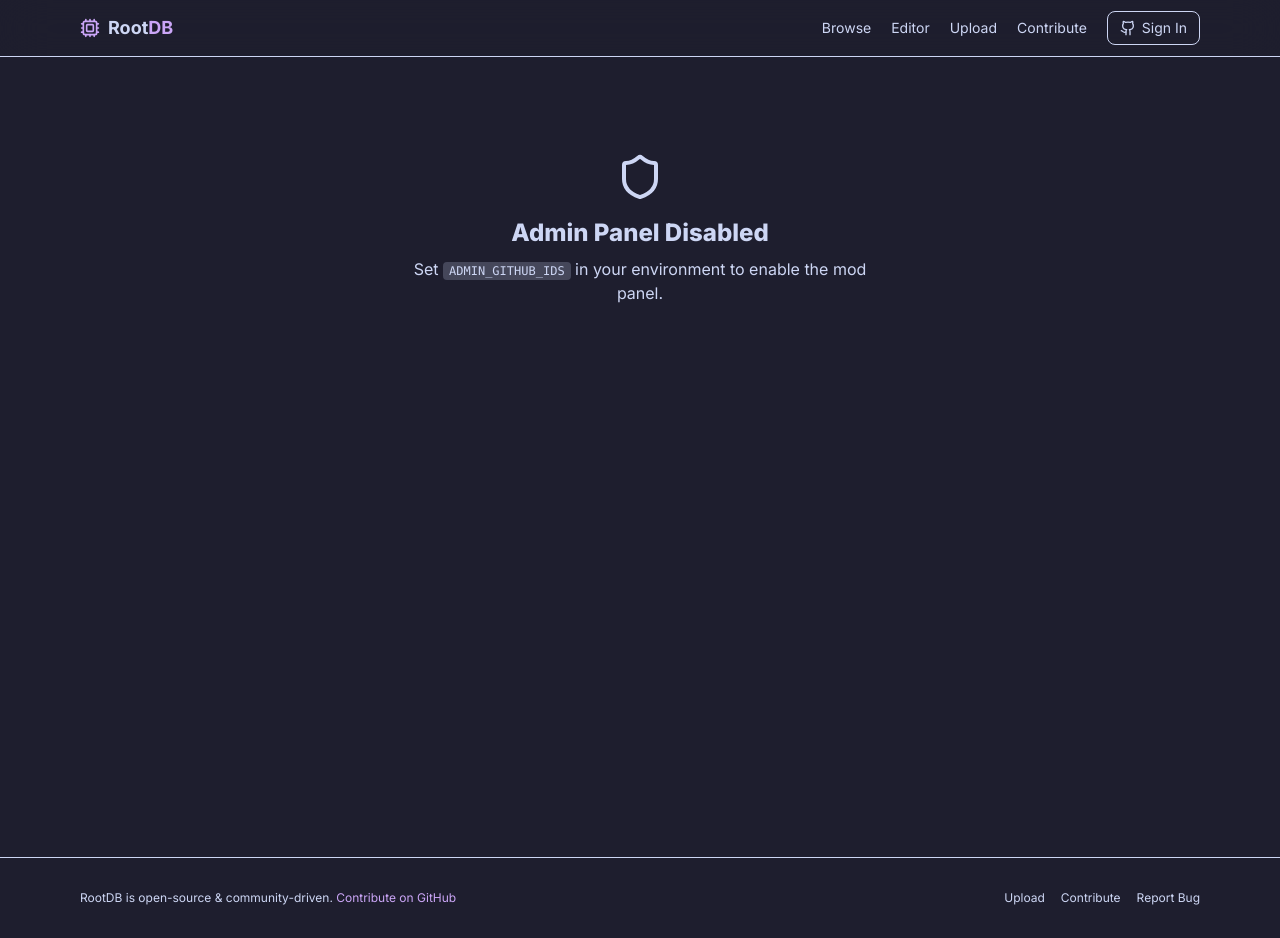
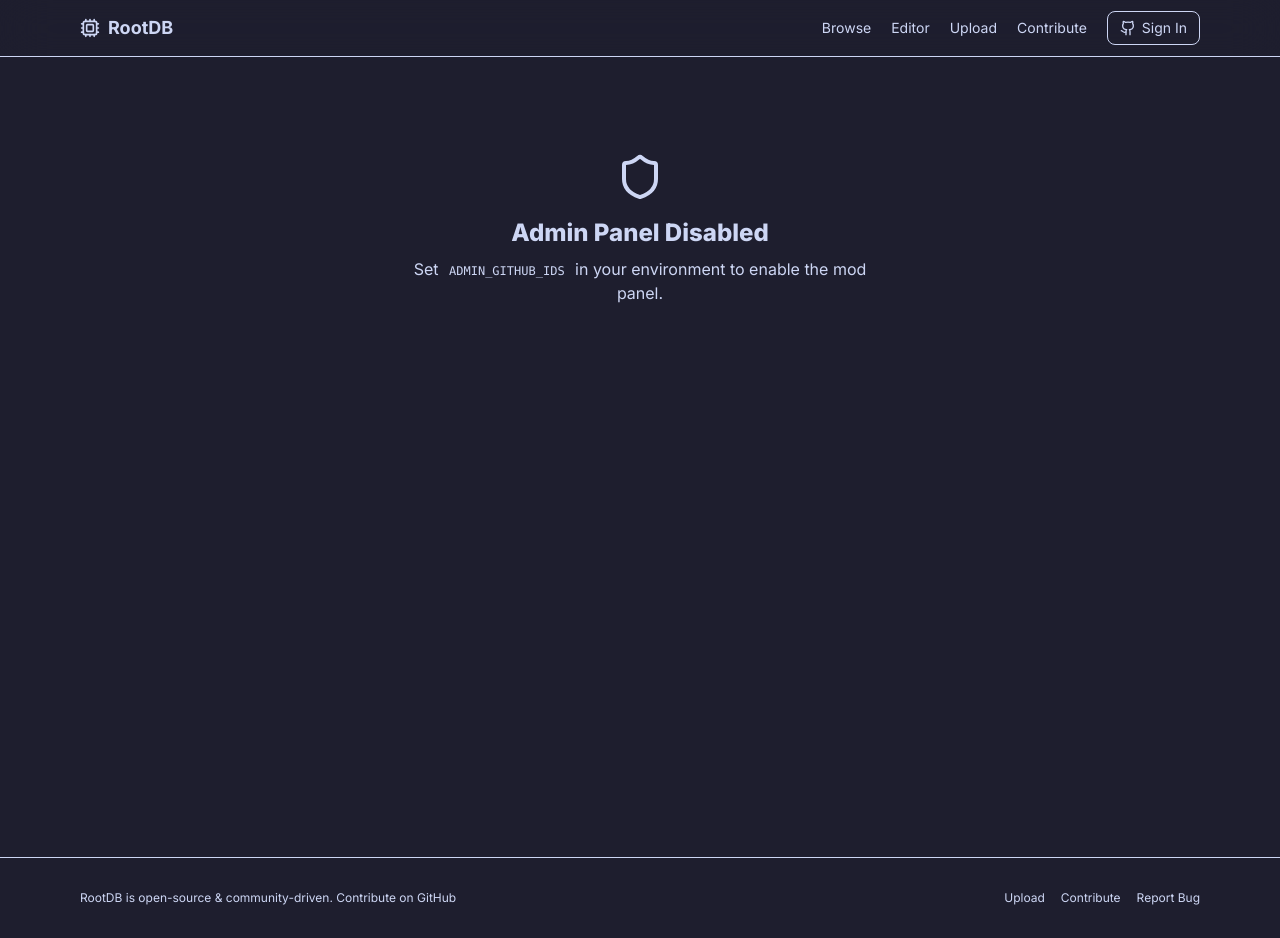
Before and after one commit to rootdb-xyz/rootdb, a Next.js app: page /admin in a window 1280 px wide. Built offline with nearby package versions, Linux system fonts and the light colour scheme; no server answers.

Commit message:
Fix font and stuff

```diff
--- a/app/globals.css
+++ b/app/globals.css
@@ -1,57 +1,136 @@
 @import "tailwindcss";
 
+/* 1. Register Catppuccin colors into Tailwind v4's theme */
 @theme {
-  /* --- Catppuccin Mocha Palette --- */
-  --color-ctp-rosewater: #f5e0dc;
-  --color-ctp-flamingo: #f2cdcd;
-  --color-ctp-pink: #f5c2e7;
-  --color-ctp-mauve: #cba6f7;
-  --color-ctp-red: #f38ba8;
-  --color-ctp-maroon: #eba0ac;
-  --color-ctp-peach: #fab387;
-  --color-ctp-yellow: #f9e2af;
-  --color-ctp-green: #a6e3a1;
-  --color-ctp-teal: #94e2d5;
-  --color-ctp-sky: #89dceb;
-  --color-ctp-sapphire: #74c7ec;
-  --color-ctp-blue: #89b4fa;
-  --color-ctp-lavender: #b4befe;
-  --color-ctp-text: #cdd6f4;
-  --color-ctp-subtext1: #bac2de;
-  --color-ctp-subtext0: #a6adc8;
-  --color-ctp-overlay2: #9399b2;
-  --color-ctp-overlay1: #7f849c;
-  --color-ctp-overlay0: #6c7086;
-  --color-ctp-surface2: #585b70;
-  --color-ctp-surface1: #45475a;
-  --color-ctp-surface0: #313244;
-  --color-ctp-base: #1e1e2e;
-  --color-ctp-mantle: #181825;
-  --color-ctp-crust: #11111b;
+  --color-ctp-rosewater: var(--ctp-rosewater);
+  --color-ctp-flamingo: var(--ctp-flamingo);
+  --color-ctp-pink: var(--ctp-pink);
+  --color-ctp-mauve: var(--ctp-mauve);
+  --color-ctp-red: var(--ctp-red);
+  --color-ctp-maroon: var(--ctp-maroon);
+  --color-ctp-peach: var(--ctp-peach);
+  --color-ctp-yellow: var(--ctp-yellow);
+  --color-ctp-green: var(--ctp-green);
+  --color-ctp-teal: var(--ctp-teal);
+  --color-ctp-sky: var(--ctp-sky);
+  --color-ctp-sapphire: var(--ctp-sapphire);
+  --color-ctp-blue: var(--ctp-blue);
+  --color-ctp-lavender: var(--ctp-lavender);
 
-  /* --- Generic Semantic Tokens --- */
-  --color-background: var(--color-ctp-base);
-  --color-foreground: var(--color-ctp-text);
-  --color-card: var(--color-ctp-surface0);
-  --color-border: var(--color-ctp-surface1);
-  --color-primary: var(--color-ctp-mauve);
-  --color-secondary: var(--color-ctp-surface1);
-  --color-muted: var(--color-ctp-subtext0);
+  --color-ctp-text: var(--ctp-text);
+  --color-ctp-subtext1: var(--ctp-subtext1);
+  --color-ctp-subtext0: var(--ctp-subtext0);
+
+  --color-ctp-overlay2: var(--ctp-overlay2);
+  --color-ctp-overlay1: var(--ctp-overlay1);
+  --color-ctp-overlay0: var(--ctp-overlay0);
+
+  --color-ctp-surface2: var(--ctp-surface2);
+  --color-ctp-surface1: var(--ctp-surface1);
+  --color-ctp-surface0: var(--ctp-surface0);
+
+  --color-ctp-base: var(--ctp-base);
+  --color-ctp-mantle: var(--ctp-mantle);
+  --color-ctp-crust: var(--ctp-crust);
 }
 
-/* --- Base Styles --- */
+/* 2. Define the underlying hex codes using CSS variables */
 @layer base {
+  /* Default Light Mode: Catppuccin Latte */
+  :root {
+    --ctp-rosewater: #dc8a78;
+    --ctp-flamingo: #dd7878;
+    --ctp-pink: #ea76cb;
+    --ctp-mauve: #8839ef;
+    --ctp-red: #d20f39;
+    --ctp-maroon: #e64553;
+    --ctp-peach: #fe640b;
+    --ctp-yellow: #df8e1d;
+    --ctp-green: #40a02b;
+    --ctp-teal: #179299;
+    --ctp-sky: #04a5e5;
+    --ctp-sapphire: #209fb5;
+    --ctp-blue: #1e66f5;
+    --ctp-lavender: #7287fd;
+    --ctp-text: #4c4f69;
+    --ctp-subtext1: #5c5f77;
+    --ctp-subtext0: #6c6f85;
+    --ctp-overlay2: #7c7f93;
+    --ctp-overlay1: #8c8fa1;
+    --ctp-overlay0: #9ca0b0;
+    --ctp-surface2: #acb0be;
+    --ctp-surface1: #bcc0cc;
+    --ctp-surface0: #ccd0da;
+    --ctp-base: #eff1f5;
+    --ctp-mantle: #e6e9ef;
+    --ctp-crust: #dce0e8;
+  }
+
+  /* Dark Mode: Catppuccin Mocha */
+  /* (Supports automatic OS dark mode AND manual class="dark" toggles like next-themes) */
+  @media (prefers-color-scheme: dark) {
+    :root:not(.light) {
+      --ctp-rosewater: #f5e0dc;
+      --ctp-flamingo: #f2cdcd;
+      --ctp-pink: #f5c2e7;
+      --ctp-mauve: #cba6f7;
+      --ctp-red: #f38ba8;
+      --ctp-maroon: #eba0ac;
+      --ctp-peach: #fab387;
+      --ctp-yellow: #f9e2af;
+      --ctp-green: #a6e3a1;
+      --ctp-teal: #94e2d5;
+      --ctp-sky: #89dceb;
+      --ctp-sapphire: #74c7ec;
+      --ctp-blue: #89b4fa;
+      --ctp-lavender: #b4befe;
+      --ctp-text: #cdd6f4;
+      --ctp-subtext1: #bac2de;
+      --ctp-subtext0: #a6adc8;
+      --ctp-overlay2: #9399b2;
+      --ctp-overlay1: #7f849c;
+      --ctp-overlay0: #6c7086;
+      --ctp-surface2: #585b70;
+      --ctp-surface1: #45475a;
+      --ctp-surface0: #313244;
+      --ctp-base: #1e1e2e;
+      --ctp-mantle: #181825;
+      --ctp-crust: #11111b;
+    }
+  }
+
+  .dark {
+    --ctp-rosewater: #f5e0dc;
+    --ctp-flamingo: #f2cdcd;
+    --ctp-pink: #f5c2e7;
+    --ctp-mauve: #cba6f7;
+    --ctp-red: #f38ba8;
+    --ctp-maroon: #eba0ac;
+    --ctp-peach: #fab387;
+    --ctp-yellow: #f9e2af;
+    --ctp-green: #a6e3a1;
+    --ctp-teal: #94e2d5;
+    --ctp-sky: #89dceb;
+    --ctp-sapphire: #74c7ec;
+    --ctp-blue: #89b4fa;
+    --ctp-lavender: #b4befe;
+    --ctp-text: #cdd6f4;
+    --ctp-subtext1: #bac2de;
+    --ctp-subtext0: #a6adc8;
+    --ctp-overlay2: #9399b2;
+    --ctp-overlay1: #7f849c;
+    --ctp-overlay0: #6c7086;
+    --ctp-surface2: #585b70;
+    --ctp-surface1: #45475a;
+    --ctp-surface0: #313244;
+    --ctp-base: #1e1e2e;
+    --ctp-mantle: #181825;
+    --ctp-crust: #11111b;
+  }
+
+  /* 3. Apply base theme colors to the document */
   body {
-    background-color: var(--color-background);
-    color: var(--color-foreground);
+    background-color: var(--ctp-base);
+    color: var(--ctp-text);
   }
 }
-
-/* --- Top-level Utilities (Do NOT wrap in @layer) --- */
-@utility scrollbar-hide {
-  -ms-overflow-style: none;
-  scrollbar-width: none;
-  &::-webkit-scrollbar {
-    display: none;
-  }
-}
```
